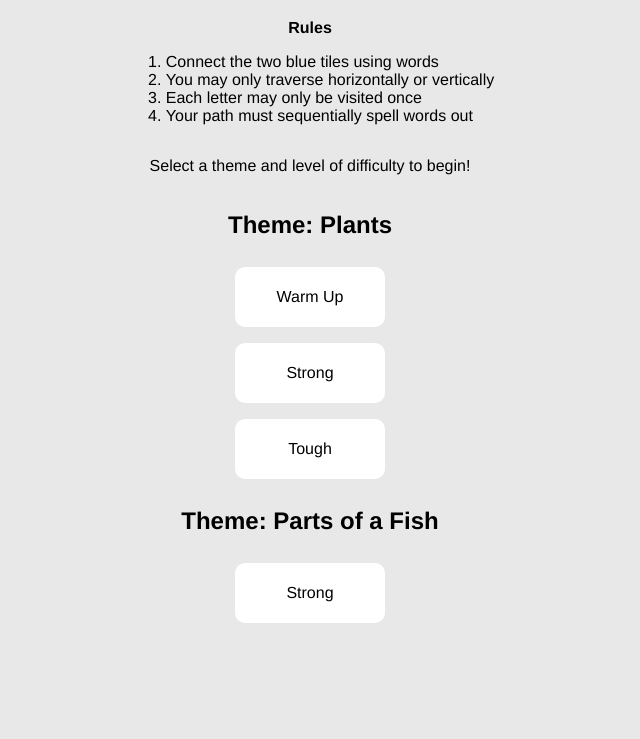
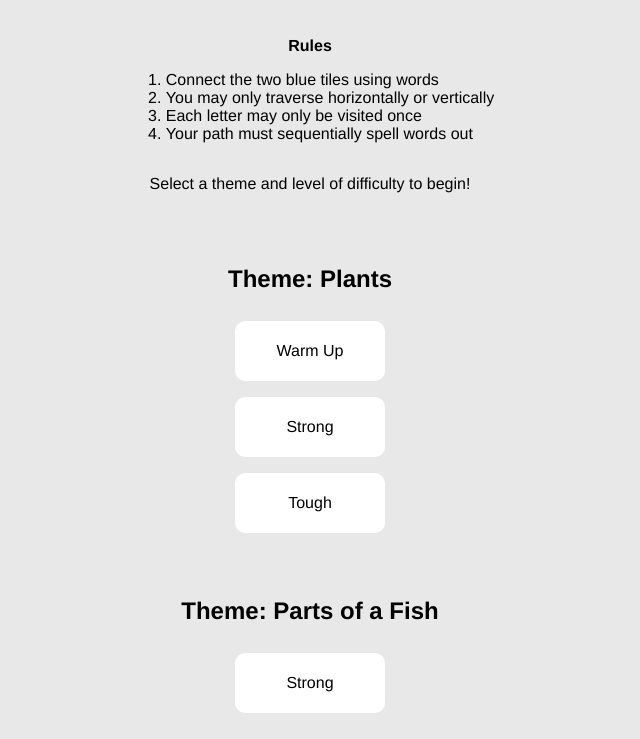
Before and after one commit to jeanyoungkim/word-maze, a plain HTML site: page index.html in a window 1280 px wide. Shown: the part 61-800 px from the top of the page, without its empty margins (330-970 px from the left). Drawn offline with Linux system fonts and the light colour scheme.

Commit message:
homepage style fixes

```diff
--- a/style.css
+++ b/style.css
@@ -30,6 +30,8 @@ a {
 .vertical-container {
 	flex-direction: column;
 	flex-wrap: nowrap;
+	flex: 1 0 auto;
+	margin: 10px 0;
 }
 
 
```
